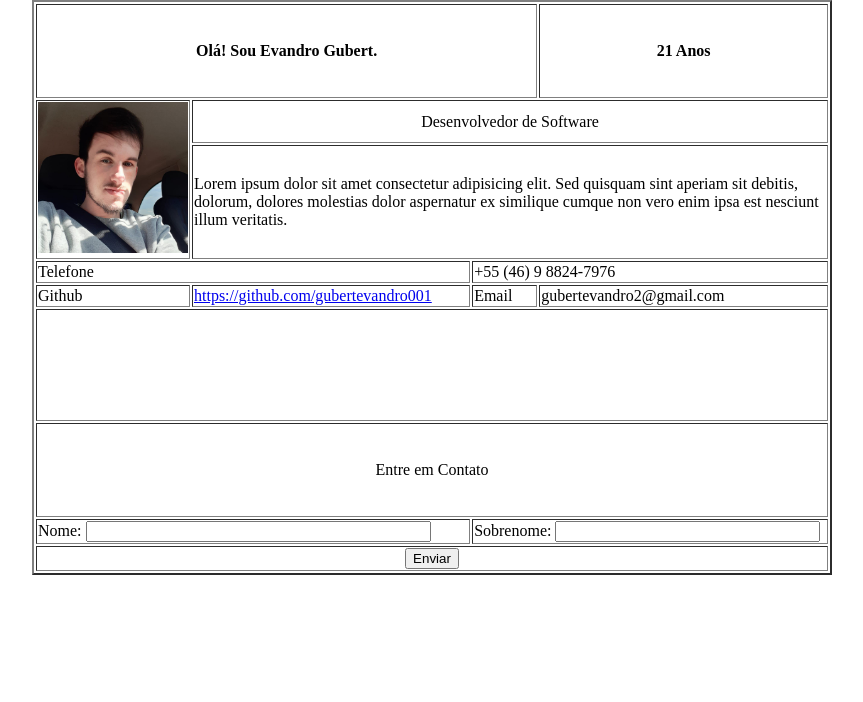
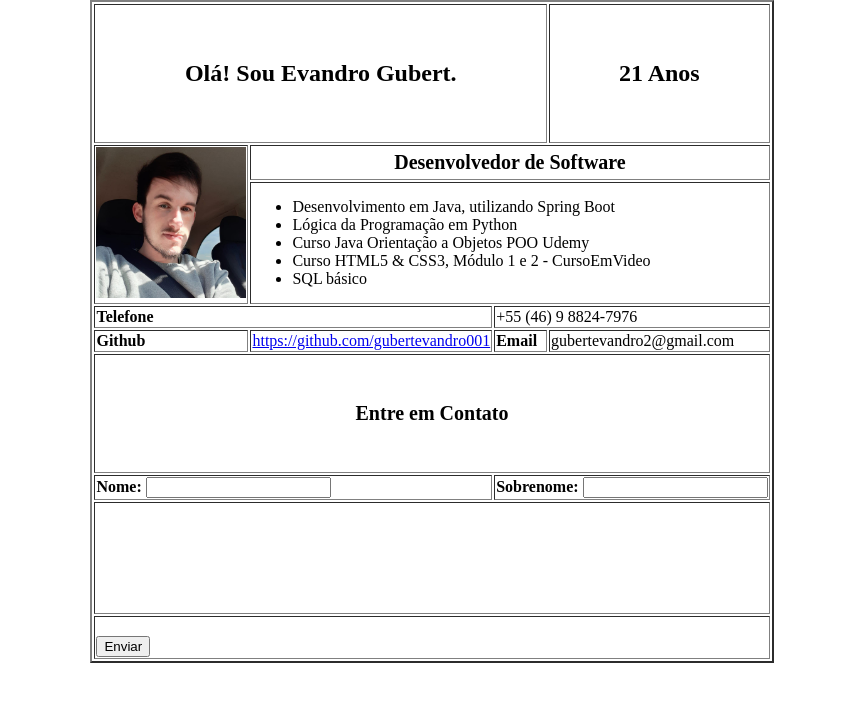
Before and after one commit to gubertevandro001/Exerc-cio-Basico-HTML, a plain HTML site: page index.html in a window 1280 px wide. Shown: the whole page, without its empty margins (208-1071 px from the left). Drawn offline with Linux system fonts and the light colour scheme.

Commit message:
Update Project

```diff
--- a/index.html
+++ b/index.html
@@ -11,45 +11,52 @@
         <table border="2">
             <thead>
                 <tr>
-                    <th colspan="3" align="center"><br><br>Olá! Sou Evandro Gubert.<br><br><br></th>
-                    <th colspan="1">21 Anos</th>
+                    <th colspan="3" align="center" style="font-size: 24px"><br><br>Olá! Sou Evandro Gubert.<br><br><br></th>
+                    <th colspan="1" style= "font-size: 24px">21 Anos</th>
                 </tr>
             <tbody>
                 <tr>
                     <td rowspan="2"><img src="./evandro.jpg" alt="Galo Cego" width="150">
                     </td>
-                    <td colspan="3" align="center">Desenvolvedor de Software</td>
+                    <td colspan="3" align="center" style="font-weight: bold; font-size: 20px">Desenvolvedor de Software</td>
                 </tr>
                 <tr>
-                    <td colspan="3">Lorem ipsum dolor sit amet consectetur adipisicing elit. Sed quisquam sint aperiam sit debitis, dolorum, dolores molestias dolor aspernatur ex similique cumque non vero enim ipsa est nesciunt illum veritatis.</td>
+                    <td colspan="4">
+                        <ul>
+                        <li>Desenvolvimento em Java, utilizando Spring Boot</li>
+                        <li>Lógica da Programação em Python</li>
+                        <li>Curso Java Orientação a Objetos POO Udemy</li>
+                        <li>Curso HTML5 & CSS3, Módulo 1 e 2 - CursoEmVideo</li>
+                        <li>SQL básico</li>
+                    </ul></td>
                 </tr>
                 <tr>
-                    <td colspan="2">Telefone</td>
+                    <td colspan="2" style="font-weight: bold">Telefone</td>
                     <td colspan="2">+55 (46) 9 8824-7976</td>
                 </tr>
                 <tr>
-                    <td>Github</td>
+                    <td style="font-weight: bold">Github</td>
                     <td><a href="https://github.com/gubertevandro001">https://github.com/gubertevandro001</a></td>
-                    <td>Email</td>
+                    <td style="font-weight: bold">Email</td>
                     <td>gubertevandro2@gmail.com</td>
                 </tr>
                 <tr>
-                    <td colspan="4"><br><br><br><br><br><br></td>
-                </tr>
-                <tr>
-                    <td colspan="4" align="center"><br><br>Entre em Contato<br><br><br></td>
+                    <td colspan="4" align="center" style="font-weight: bold; font-size: 20px"><br><br>Entre em Contato<br><br><br></td>
                 </tr>
                 <tr>
                     <td colspan="2">
-                        <label for="txt-nome">Nome: </label>
-                        <input type="text" name="txt-nome" id="txt-nome" size="40">
+                        <label for="txt-nome" style="font-weight: bold">Nome: </label>
+                        <input type="text" name="txt-nome" id="txt-nome" size="20">
                     </td>
                     <td colspan="2">
-                        <label for="txt-sobrenome">Sobrenome: </label>
-                        <input type="text" name="txt-sobrenome" id="txt-sobrenome" size="30">
+                        <label for="txt-sobrenome" style="font-weight: bold">Sobrenome: </label>
+                        <input type="text" name="txt-sobrenome" id="txt-sobrenome" size="20">
                     </td>
                     <tr>
-                        <td colspan="4" align="center"><button type="submit">Enviar</button></td>
+                        <td colspan="4"><br><br><br><br><br><br></td>
+                    </tr>
+                    <tr>
+                        <td colspan="4"><br><button type="submit">Enviar</button></td>
                     </tr>
                 </tr>
             </tbody>
```
Also changed, not shown: b5a530c0-ef9e-45ca-b4b5-b189caacdcab.jpg (added).
